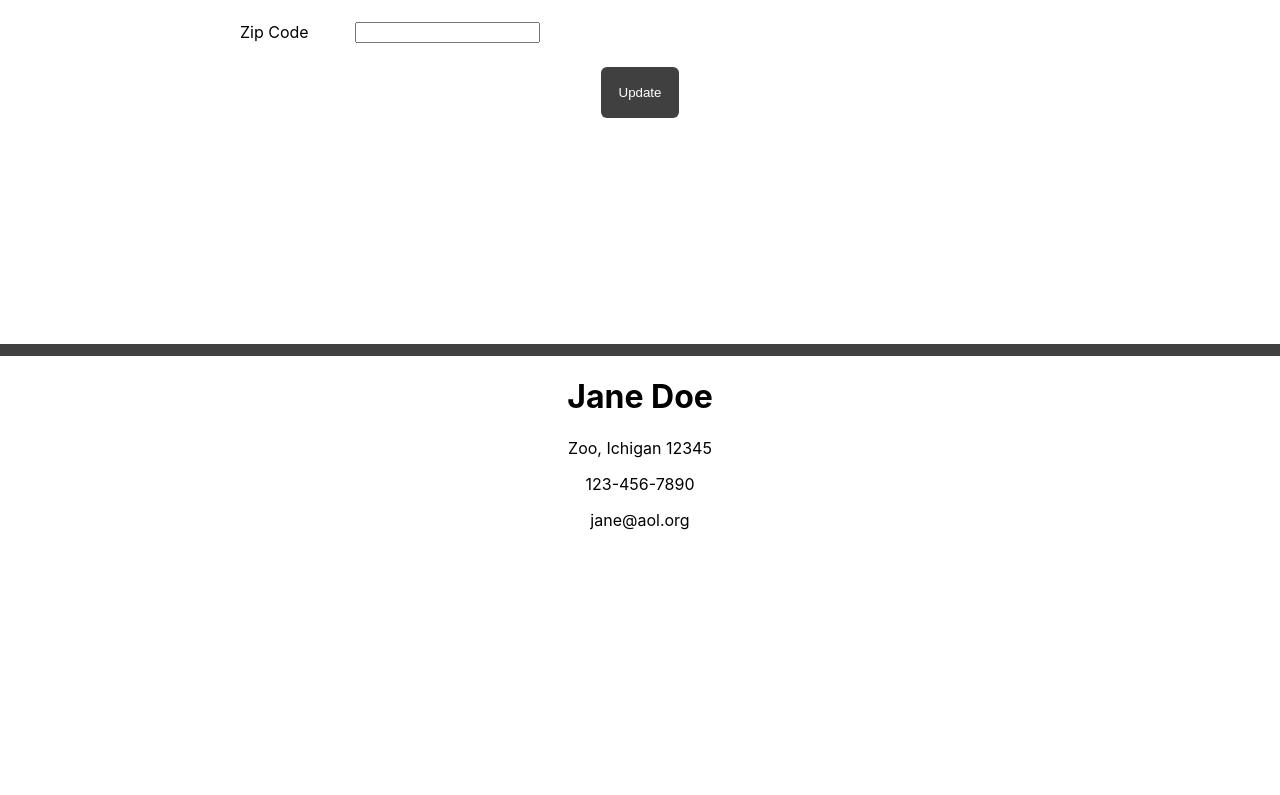
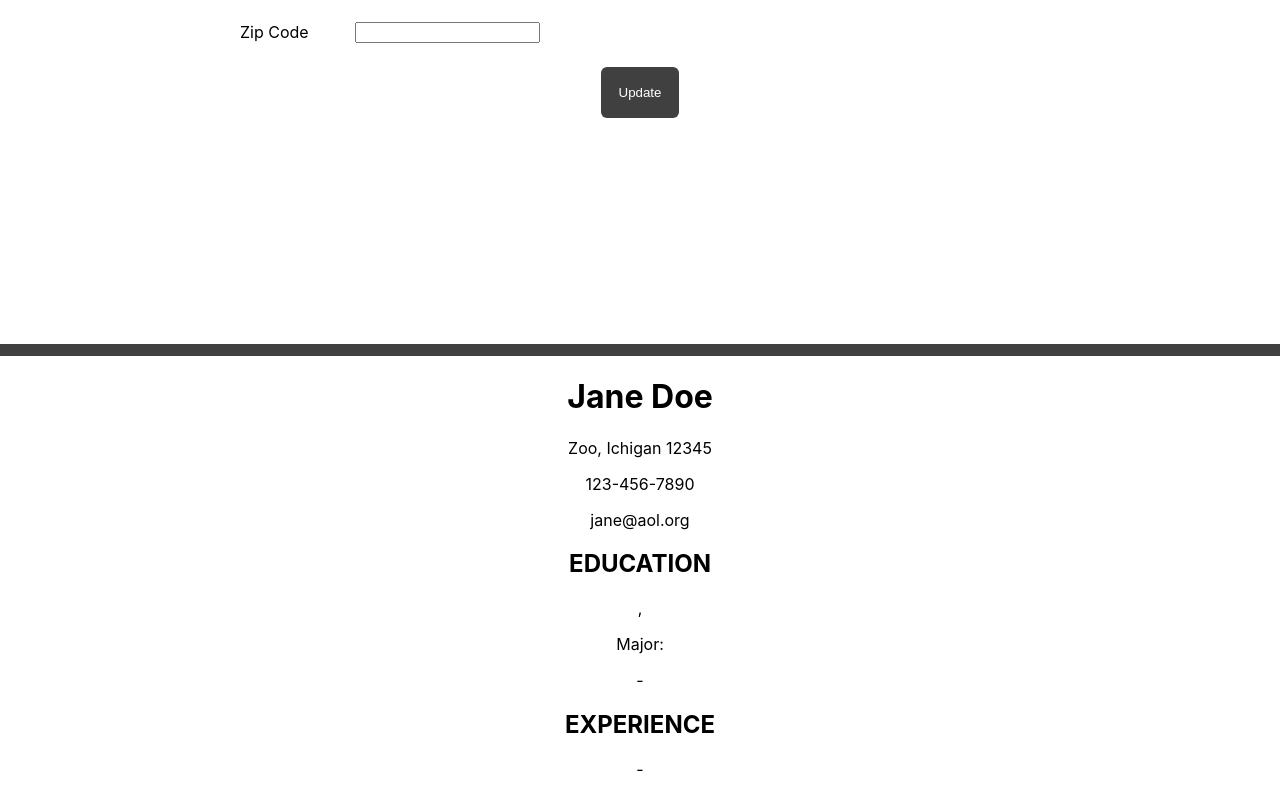
Before and after one commit to tbruner/cv-application, a React (Create React App) app: page / in a window 1280 px wide. Shown: the part 340-1135 px from the top of the page. Before the commit the page ends 886 px from the top, so only its background shows below. Built offline with nearby package versions, Linux system fonts and the light colour scheme.

Commit message:
Complete cv display functionality

```diff
--- a/src/App.js
+++ b/src/App.js
@@ -16,8 +16,21 @@ function App() {
     state: 'Ichigan',
     zip: '12345'
   });
-  const [education, setEducation] = useState();
-  const [experience, setExperience] = useState();
+  const [education, setEducation] = useState({
+    schoolName: '',
+    city: '',
+    state: '',
+    major: '',
+    from: '',
+    to: ''
+  });
+  const [experience, setExperience] = useState({
+    employer: '',
+    jobTitle: '',
+    from: '',
+    to: '',
+    jobDuties: ''
+  });
 
   function sectionSelect(e) {
     if(e.target.value === 'general-info') {
@@ -44,11 +57,24 @@ function App() {
   }
 
   function updateEducation() {
-
+    setEducation({
+      schoolName: document.getElementById('school-name').value,
+      city: document.getElementById('school-city').value,
+      state: document.getElementById('school-state').value,
+      major: document.getElementById('area-of-study').value,
+      from: document.getElementById('date-from').value,
+      to: document.getElementById('date-to').value
+    });
   }
 
   function updateExperience() {
-
+    setExperience({
+      employer: document.getElementById('employer').value,
+      jobTitle: document.getElementById('job-title').value,
+      from: document.getElementById('job-date-from').value,
+      to: document.getElementById('job-date-to').value,
+      jobDuties: document.getElementById('job-duties').value
+    });
   }
 
   return (
@@ -62,7 +88,7 @@ function App() {
       </nav>
       </header>
       <Form currentSection={currentSection} updateGeneralInfo={updateGeneralInfo} updateEducation={updateEducation} updateExperience={updateExperience} />
-      <Display generalInfo={generalInfo} />
+      <Display generalInfo={generalInfo} education={education} experience={experience} />
     </div>
   );
 }
--- a/src/components/Display.js
+++ b/src/components/Display.js
@@ -1,10 +1,26 @@
 function Display(props) {
   return (
     <>
-    <h1>{props.generalInfo.firstName} {props.generalInfo.lastName}</h1>
-    <p>{props.generalInfo.city}, {props.generalInfo.state} {props.generalInfo.zip}</p>
-    <p>{props.generalInfo.phone}</p>
-    <p>{props.generalInfo.email}</p>
+    <div className="cv-header">
+      <h1>{props.generalInfo.firstName} {props.generalInfo.lastName}</h1>
+      <p>{props.generalInfo.city}, {props.generalInfo.state} {props.generalInfo.zip}</p>
+      <p>{props.generalInfo.phone}</p>
+      <p>{props.generalInfo.email}</p>
+    </div>
+    <div className="education">
+      <h2>EDUCATION</h2>
+      <h3>{props.education.schoolName}</h3>
+      <p>{props.education.city}, {props.education.state}</p>
+      <p>Major: {props.education.major}</p>
+      <p>{props.education.from} - {props.education.to}</p>
+    </div>
+    <div className="experience">
+      <h2>EXPERIENCE</h2>
+      <h3>{props.experience.jobTitle}</h3>
+      <p>{props.experience.employer}</p>
+      <p>{props.experience.from} - {props.experience.to}</p>
+      <p>{props.experience.jobDuties}</p>
+    </div>
     </>
   );
 }
```
